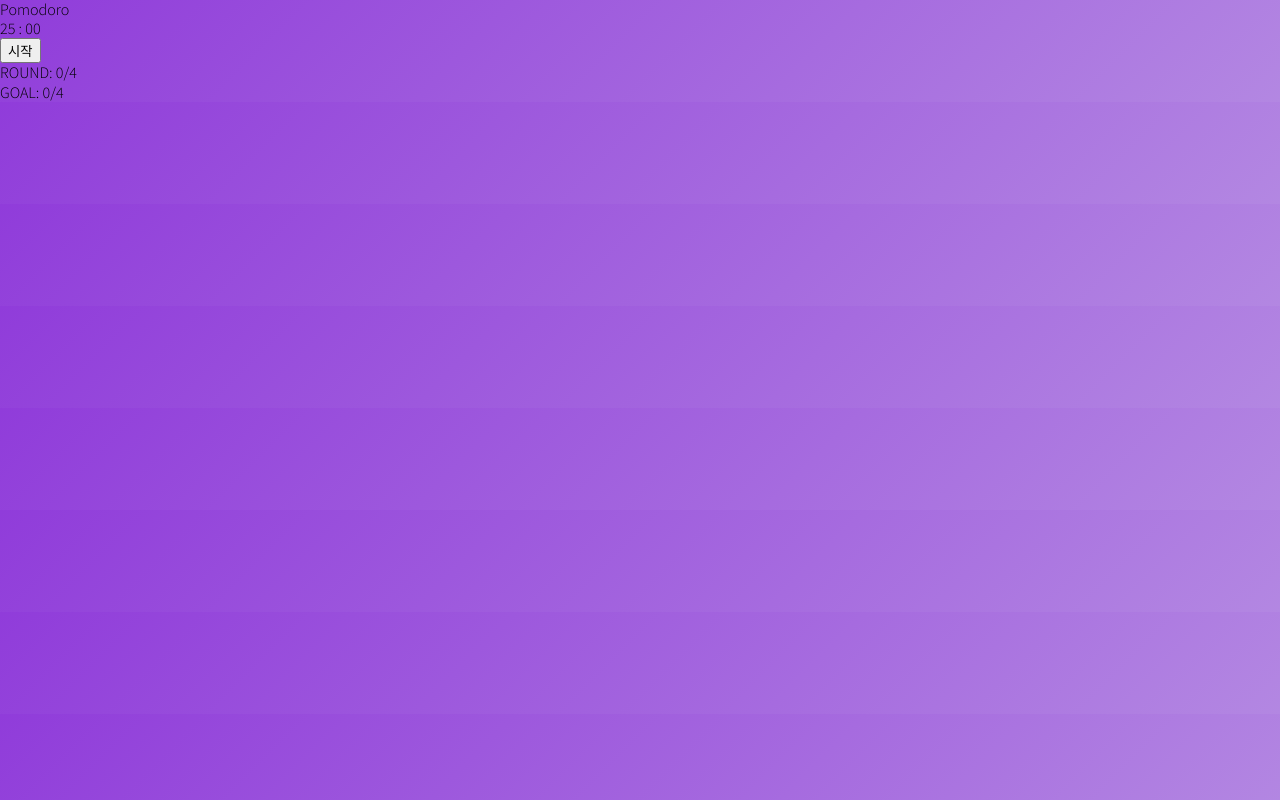
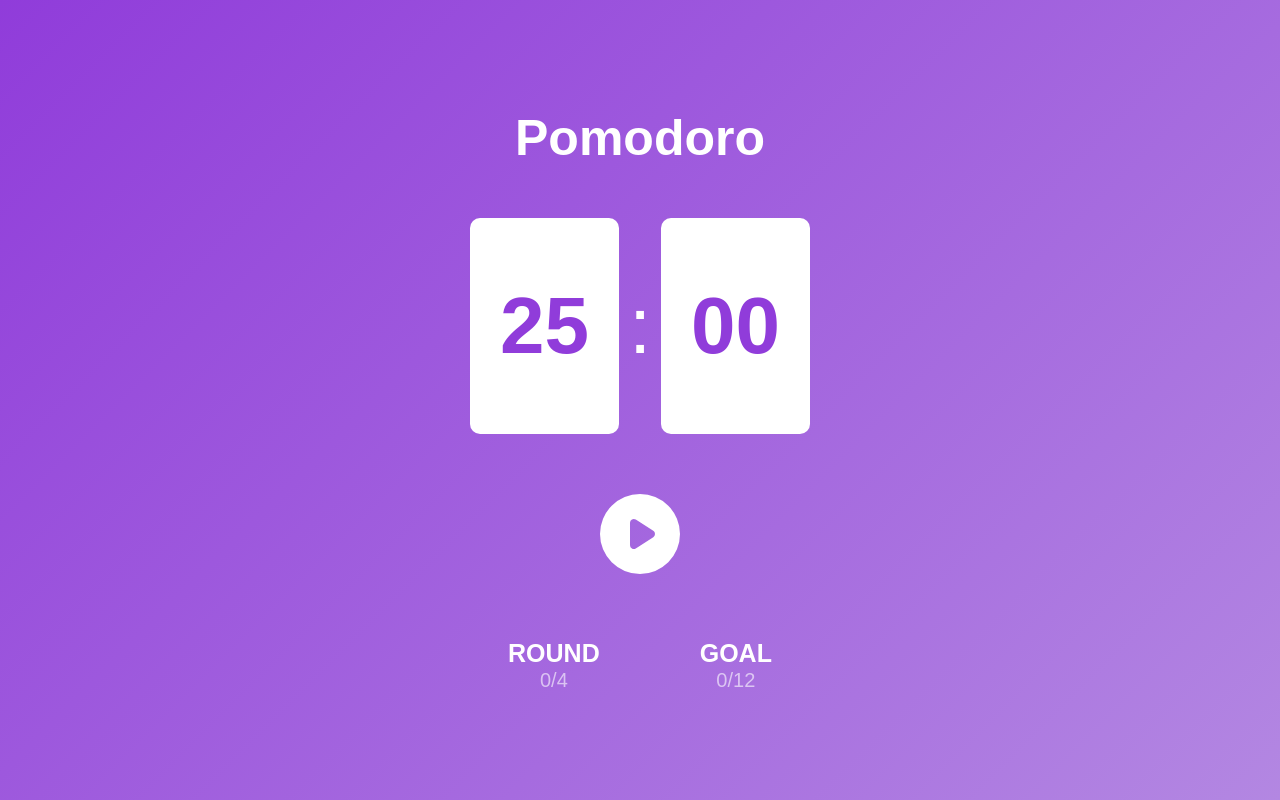
Before and after one commit to rloo8/FramerMotion, a React (Create React App) app: page / in a window 1280 px wide. Built offline with nearby package versions, Linux system fonts and the light colour scheme.

Commit message:
#9.2 css styled

```diff
--- a/src/App.tsx
+++ b/src/App.tsx
@@ -1,6 +1,56 @@
 import { useRecoilState } from "recoil";
 import { goalState, roundState, timerState } from "./atom";
 import { useEffect } from "react";
+import styled from "styled-components";
+
+const Wrapper = styled.div`
+  height: 100vh;
+  width: 500px;
+  margin: 0 auto;
+  display: flex;
+  flex-direction: column;
+  justify-content: center;
+  align-items: center;
+  gap: 50px;
+`;
+const Title = styled.h1`
+  font-size: 50px;
+  color: white;
+  font-weight: 600;
+`;
+const TimerContainer = styled.div`
+  display: flex;
+  gap: 10px;
+  align-items: center;
+  font-size: 80px;
+  color: white;
+`;
+const Box = styled.div`
+  background-color: white;
+  color: #903cda;
+  padding: 60px 30px;
+  border-radius: 10px;
+  font-weight: 600;
+`;
+const PlayBtn = styled.div`
+  width: 100px;
+`;
+const RecordBox = styled.div`
+  display: flex;
+  gap: 100px;
+`;
+const Record = styled.div`
+  display: flex;
+  flex-direction: column;
+  align-items: center;
+  color: rgba(255, 255, 255, 0.6);
+  font-size: 20px;
+  strong {
+    font-size: 25px;
+    font-weight: 600;
+    color: white;
+  }
+`;
 
 function App() {
   const [timer, setTimer] = useRecoilState(timerState);
@@ -44,18 +94,57 @@ function App() {
   };
 
   return (
-    <div>
-      <h1>Pomodoro</h1>
-      <div>
-        {MM} : {SS}
-      </div>
-      <button onClick={timer.isRunning ? pauseTimer : startTimer}>
-        {timer.isRunning ? "정지" : "시작"}
-      </button>
-      <div>ROUND: {round}/4</div>
-      <div>GOAL: {goal}/4</div>
-      <div>{goal === 4 ? "FINISH!" : null}</div>
-    </div>
+    <Wrapper>
+      <Title>Pomodoro</Title>
+
+      <TimerContainer>
+        <Box>{MM}</Box>:<Box>{SS}</Box>
+      </TimerContainer>
+
+      <PlayBtn
+        style={{ width: "100px" }}
+        onClick={timer.isRunning ? pauseTimer : startTimer}
+      >
+        {timer.isRunning ? (
+          <svg
+            fill="white"
+            viewBox="0 0 20 20"
+            xmlns="http://www.w3.org/2000/svg"
+            aria-hidden="true"
+          >
+            <path
+              clip-rule="evenodd"
+              fill-rule="evenodd"
+              d="M2 10a8 8 0 1116 0 8 8 0 01-16 0zm5-2.25A.75.75 0 017.75 7h.5a.75.75 0 01.75.75v4.5a.75.75 0 01-.75.75h-.5a.75.75 0 01-.75-.75v-4.5zm4 0a.75.75 0 01.75-.75h.5a.75.75 0 01.75.75v4.5a.75.75 0 01-.75.75h-.5a.75.75 0 01-.75-.75v-4.5z"
+            ></path>
+          </svg>
+        ) : (
+          <svg
+            fill="white"
+            viewBox="0 0 20 20"
+            xmlns="http://www.w3.org/2000/svg"
+            aria-hidden="true"
+          >
+            <path
+              clip-rule="evenodd"
+              fill-rule="evenodd"
+              d="M2 10a8 8 0 1116 0 8 8 0 01-16 0zm6.39-2.908a.75.75 0 01.766.027l3.5 2.25a.75.75 0 010 1.262l-3.5 2.25A.75.75 0 018 12.25v-4.5a.75.75 0 01.39-.658z"
+            ></path>
+          </svg>
+        )}
+      </PlayBtn>
+
+      <RecordBox>
+        <Record>
+          <strong>ROUND</strong>
+          {round}/4
+        </Record>
+        <Record>
+          <strong>GOAL</strong>
+          {goal}/12
+        </Record>
+      </RecordBox>
+    </Wrapper>
   );
 }
 
```
